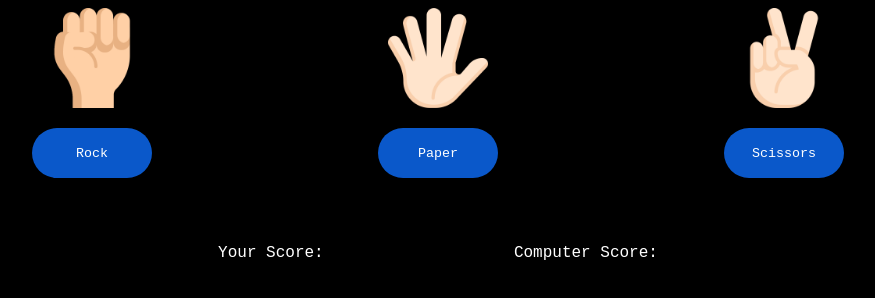
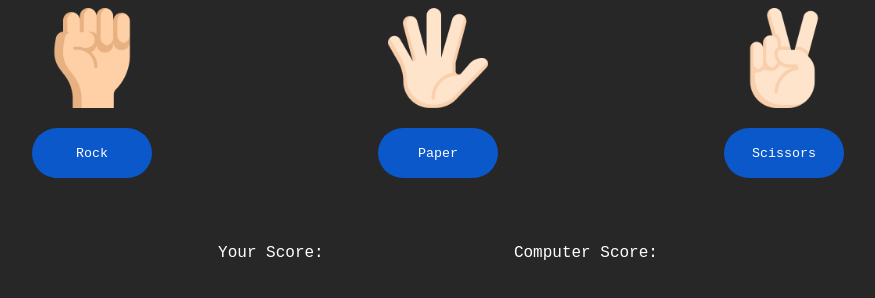
Before and after one commit to omid-mousavi/odin-rock-paper-scissors, a plain HTML site: page index.html in a window 1280 px wide. Shown: the whole page, without its empty margins (202-1077 px from the left). Drawn offline with Linux system fonts and the light colour scheme.

Commit message:
changed style

```diff
--- a/styles.css
+++ b/styles.css
@@ -5,7 +5,7 @@ body {
 
 * {
   font-family: 'Courier New', Courier, monospace;
-  background-color: #000000;
+  background-color: #272727;
   color: #ffffff;
 }
 
@@ -15,6 +15,7 @@ button {
   border-radius: 30px;
   width: 120px; /* was 150 */
   height: 50px;
+  cursor: pointer;
 }
 
 .buttons-section {
```
